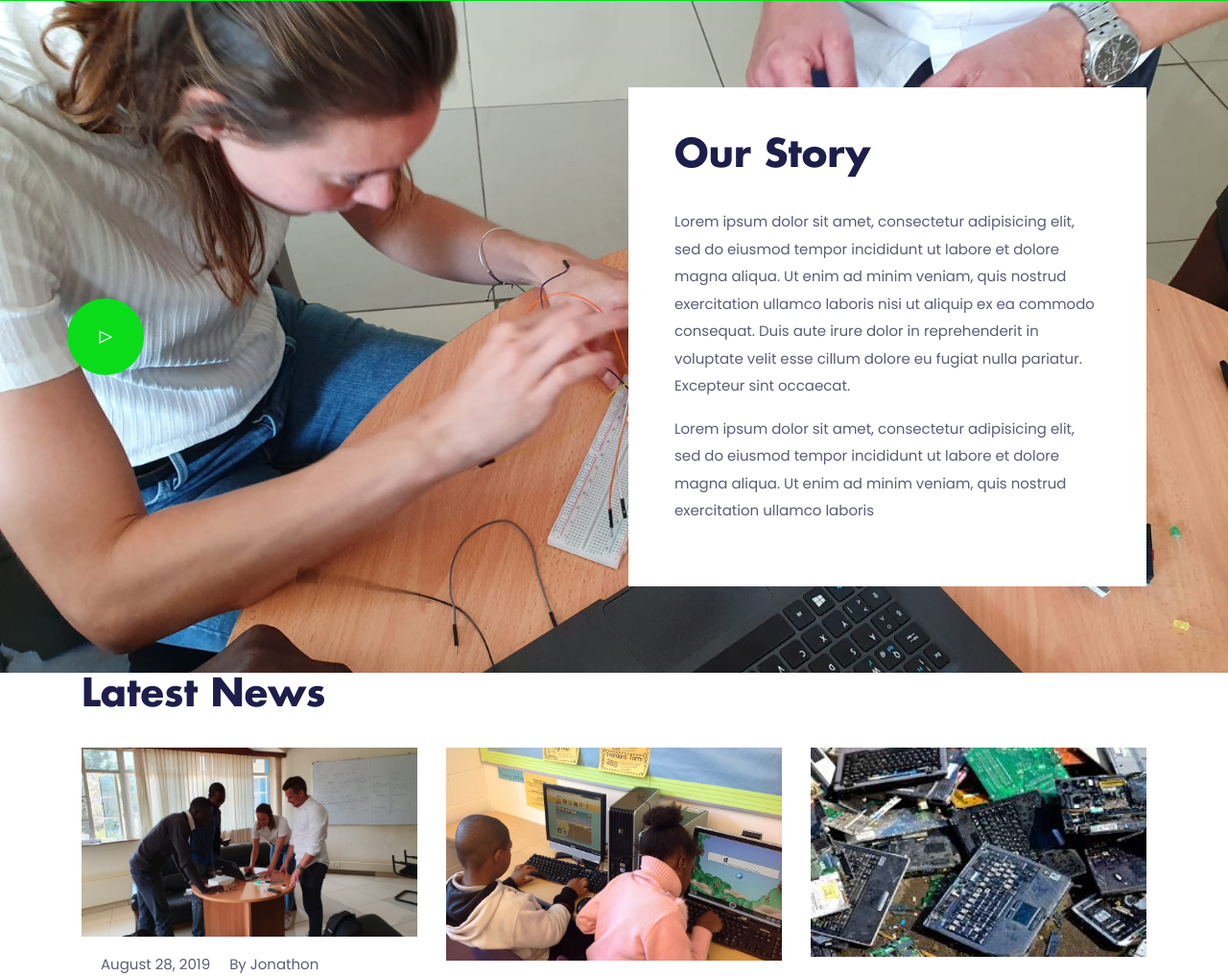
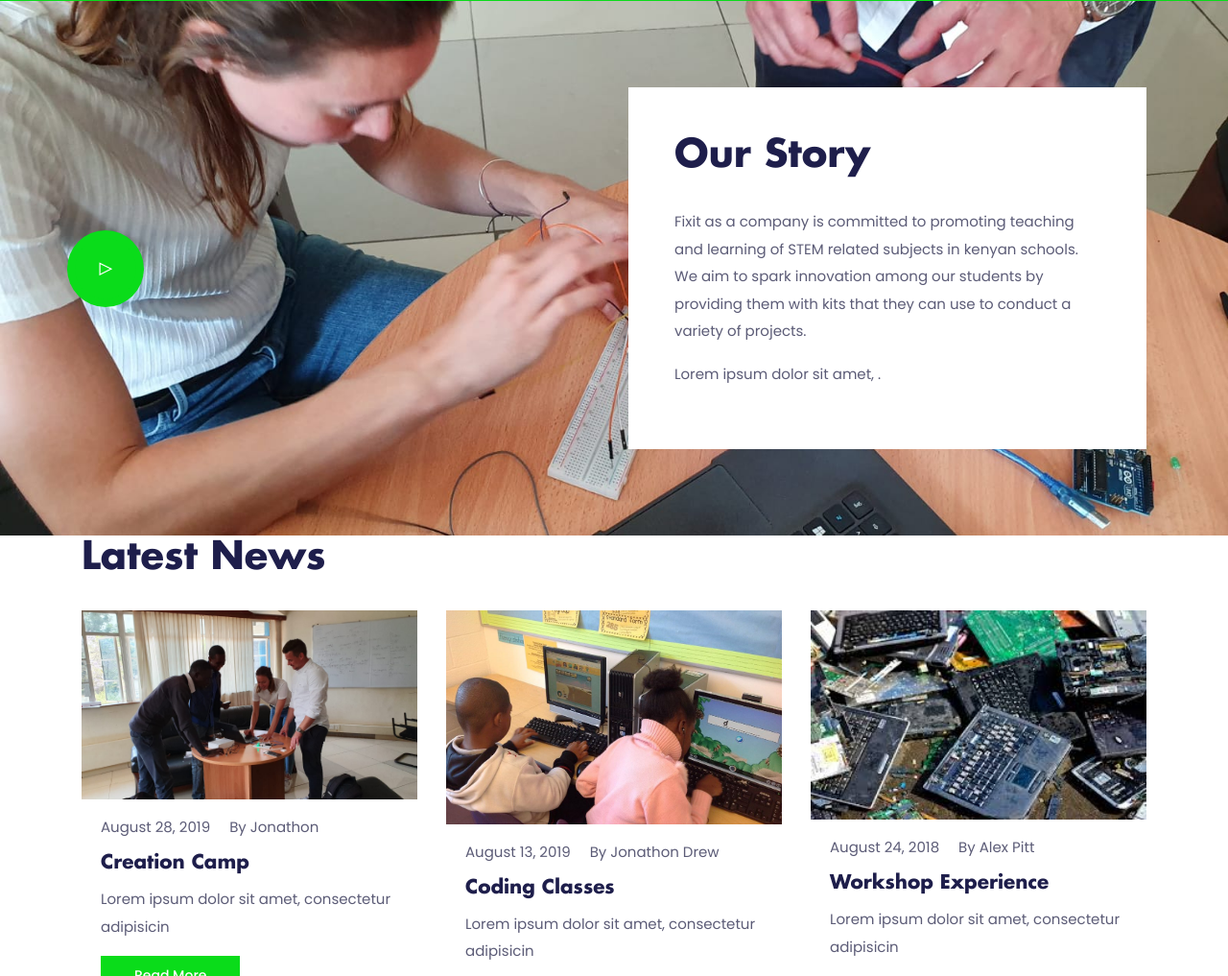
Before and after one commit to clintonksang/fixset.github.io, a plain HTML site: page index.html in a window 1280 px wide. Shown: the part 2513-3530 px from the top of the page at 96% size. Drawn offline with Linux system fonts and the light colour scheme; some packages are replaced by stand-ins of ours.

Commit message:
Update index.html

```diff
--- a/index.html
+++ b/index.html
@@ -362,8 +362,8 @@
       <div class="col-lg-6 col-sm-8">
         <div class="bg-white p-5">
           <h2 class="section-title">Our Story</h2>
-          <p>Lorem ipsum dolor sit amet, consectetur adipisicing elit, sed do eiusmod tempor incididunt ut labore et dolore magna aliqua. Ut enim ad minim veniam, quis nostrud exercitation ullamco laboris nisi ut aliquip ex ea commodo consequat. Duis aute irure dolor in reprehenderit in voluptate velit esse cillum dolore eu fugiat nulla pariatur. Excepteur sint occaecat.</p>
-          <p>Lorem ipsum dolor sit amet, consectetur adipisicing elit, sed do eiusmod tempor incididunt ut labore et dolore magna aliqua. Ut enim ad minim veniam, quis nostrud exercitation ullamco laboris</p>
+          <p>Fixit as a company is committed to promoting teaching and learning of STEM related subjects in kenyan schools. We aim to spark innovation among our students by providing them with kits that they can use to conduct a variety of projects.  </p>
+          <p>Lorem ipsum dolor sit amet, .</p>
         </div>
       </div>
     </div>
```
